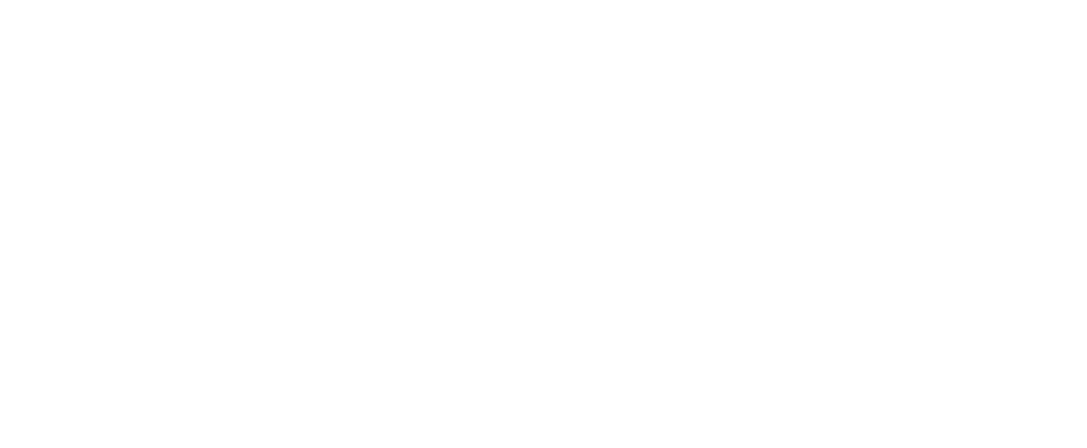
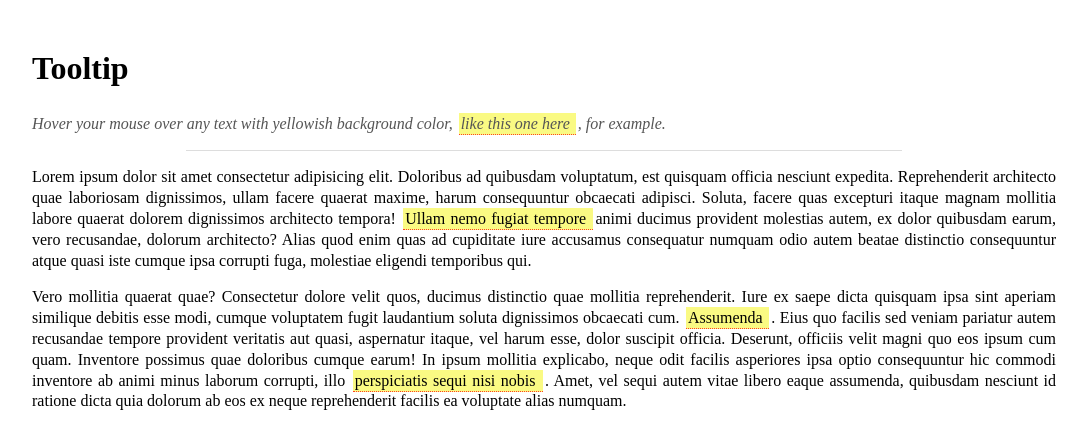
Before and after one commit to PawelPohland/tooltip, a plain HTML site: page index.html in a window 1280 px wide. Shown: the whole page, without its empty margins (96-1183 px from the left). Drawn offline with Linux system fonts and the light colour scheme.

Commit message:
Add display tooltip on hover.

```diff
--- a/index.html
+++ b/index.html
@@ -6,6 +6,61 @@
     <meta name="viewport" content="width=device-width, initial-scale=1.0" />
     <title>Tooltip</title>
     <link rel="stylesheet" href="styles.css" />
+    <link rel="stylesheet" href="tooltip.css" />
   </head>
-  <body></body>
+  <body>
+    <h1>Tooltip</h1>
+    <p>
+      Hover your mouse over any text with yellowish background color,
+      <span class="tooltip">
+        like this one here
+        <span class="tooltip-text">This is a tooltip!</span>
+      </span>
+      , for example.
+    </p>
+    <hr />
+    <p>
+      Lorem ipsum dolor sit amet consectetur adipisicing elit. Doloribus ad
+      quibusdam voluptatum, est quisquam officia nesciunt expedita.
+      Reprehenderit architecto quae laboriosam dignissimos, ullam facere quaerat
+      maxime, harum consequuntur obcaecati adipisci. Soluta, facere quas
+      excepturi itaque magnam mollitia labore quaerat dolorem dignissimos
+      architecto tempora!
+      <span class="tooltip">
+        Ullam nemo fugiat tempore
+        <span class="tooltip-text">This is an explanation.</span>
+      </span>
+      animi ducimus provident molestias autem, ex dolor quibusdam earum, vero
+      recusandae, dolorum architecto? Alias quod enim quas ad cupiditate iure
+      accusamus consequatur numquam odio autem beatae distinctio consequuntur
+      atque quasi iste cumque ipsa corrupti fuga, molestiae eligendi temporibus
+      qui.
+    </p>
+    <p>
+      Vero mollitia quaerat quae? Consectetur dolore velit quos, ducimus
+      distinctio quae mollitia reprehenderit. Iure ex saepe dicta quisquam ipsa
+      sint aperiam similique debitis esse modi, cumque voluptatem fugit
+      laudantium soluta dignissimos obcaecati cum.
+      <span class="tooltip">
+        Assumenda
+        <span class="tooltip-text">Lorem ipsum dolor sit amet!</span>
+      </span>
+      . Eius quo facilis sed veniam pariatur autem recusandae tempore provident
+      veritatis aut quasi, aspernatur itaque, vel harum esse, dolor suscipit
+      officia. Deserunt, officiis velit magni quo eos ipsum cum quam. Inventore
+      possimus quae doloribus cumque earum! In ipsum mollitia explicabo, neque
+      odit facilis asperiores ipsa optio consequuntur hic commodi inventore ab
+      animi minus laborum corrupti, illo
+      <span class="tooltip">
+        perspiciatis sequi nisi nobis
+        <span class="tooltip-text">
+          Lorem ipsum dolor sit amet consectetur adipisicing elit. Doloribus ad
+          quibusdam voluptatum, est quisquam officia nesciunt expedita.
+        </span>
+      </span>
+      . Amet, vel sequi autem vitae libero eaque assumenda, quibusdam nesciunt
+      id ratione dicta quia dolorum ab eos ex neque reprehenderit facilis ea
+      voluptate alias numquam.
+    </p>
+  </body>
 </html>
--- a/styles.css
+++ b/styles.css
@@ -0,0 +1,38 @@
+*,
+*::before,
+*::after {
+  box-sizing: border-box;
+  padding: 0;
+  margin: 0;
+}
+
+:root {
+  font-family: serif;
+  font-size: 16px;
+}
+
+body {
+  margin: 3rem auto;
+  width: 80%;
+  height: 100vh;
+  line-height: 1.3;
+}
+
+p {
+  margin-bottom: 1rem;
+  text-align: justify;
+}
+
+p:first-of-type {
+  margin-top: 1.5rem;
+  font-style: italic;
+  color: #555;
+}
+
+hr {
+  border: 0 none;
+  margin: 1rem auto;
+  width: 70%;
+  height: 1px;
+  background-color: #ddd;
+}
--- /dev/null
+++ b/tooltip.css
@@ -0,0 +1,40 @@
+.tooltip {
+  position: relative;
+  border-bottom: 1px dotted rgba(255, 3, 3, 0.733);
+  background-color: rgb(250, 250, 131);
+  cursor: pointer;
+  padding: 2px;
+  margin: 0 2px;
+}
+
+.tooltip .tooltip-text {
+  background-color: rgba(51, 51, 51, 1);
+  font-size: inherit;
+  color: #fff;
+  width: clamp(6.25em, 20vw, 12.5em);
+  position: absolute;
+  left: 0;
+  bottom: 125%;
+  padding: 5px;
+  text-align: center;
+  border-radius: 5px;
+  z-index: 1;
+  transform: rotate(60deg) scale(0.1);
+  transition: transform 300ms ease-in-out;
+  visibility: hidden;
+}
+
+.tooltip .tooltip-text::after {
+  content: "";
+  position: absolute;
+  top: 100%;
+  left: 10%;
+  border-color: #333 transparent transparent transparent;
+  border-style: solid;
+  border-width: 5px;
+}
+
+.tooltip:hover .tooltip-text {
+  visibility: visible;
+  transform: rotate(0deg) scale(1);
+}
```
Also changed, not shown: preview.png (added), 1 other file.
